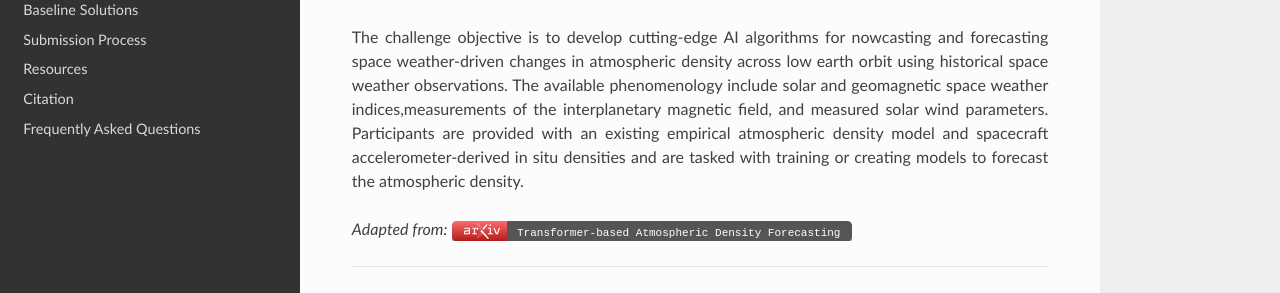
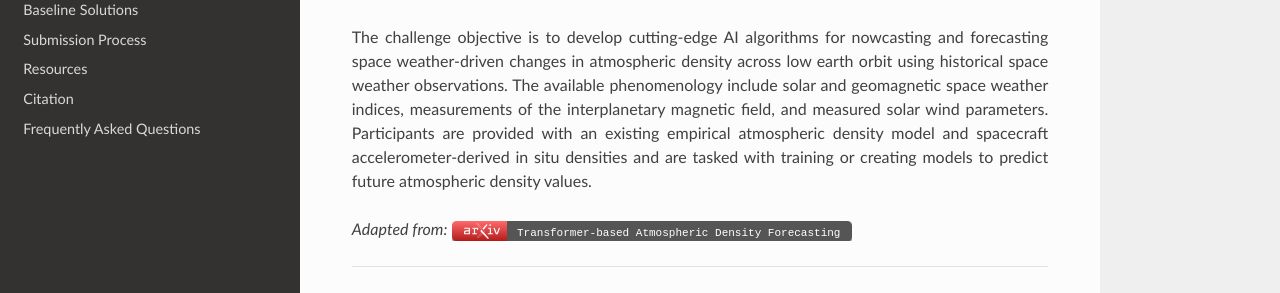
Before and after one commit to olgupila/STORM-AI-devkit-2025, a Sphinx documentation site: the page built from docs/README.md, in a window 1280 px wide and 900 px high, scrolled down 794 px. Shown: the part 230-523 px from the top of the window. Built offline with Sphinx 7.4.7 and the Read the Docs theme 3.1.0, drawn with Linux system fonts in a browser that asks for light colours; pages that are not in the unit, such as notebooks, are missing from menus.

Commit message:
minor readme text edits

```diff
--- a/docs/README.md
+++ b/docs/README.md
@@ -76,7 +76,7 @@
 
 In 2024, solar storms have lit up the skies with stunning Auroras across the United States. But while these displays are captivating to observers on the ground, space weather has the potential to wreak havoc on our global satellite infrastructure. Geomagnetic storms cause rapid heating in Earth’s thermosphere, which can lead to more than a 10x increase in satellite drag in mere hours. In May 2024, the Gannon storm caused the largest mass migration of satellites in history and severely degraded satellite collision avoidance systems worldwide for multiple days ([Parker and Linares, 2024](https://arxiv.org/abs/2406.08617)). This challenge tackles the urgent need for more efficient and accurate tracking and orbit prediction capabilities for resident space objects in the increasingly crowded near-Earth environment. As space activities expand, the demand for advanced technologies to monitor and manage satellite behavior becomes paramount.
 
-The challenge objective is to develop cutting-edge AI algorithms for nowcasting and forecasting space weather-driven changes in atmospheric density across low earth orbit using historical space weather observations. The available phenomenology include solar and geomagnetic space weather indices,measurements of the interplanetary magnetic field, and measured solar wind parameters. Participants are provided with an existing empirical atmospheric density model and spacecraft accelerometer-derived in situ densities and are tasked with training or creating models to forecast the atmospheric density.
+The challenge objective is to develop cutting-edge AI algorithms for nowcasting and forecasting space weather-driven changes in atmospheric density across low earth orbit using historical space weather observations. The available phenomenology include solar and geomagnetic space weather indices, measurements of the interplanetary magnetic field, and measured solar wind parameters. Participants are provided with an existing empirical atmospheric density model and spacecraft accelerometer-derived in situ densities and are tasked with training or creating models to predict future atmospheric density values.
 </div>
 
 *Adapted from:*  [![arxiv](_img/arxiv_paper.svg)](https://arxiv.org/abs/2310.16912)
```
